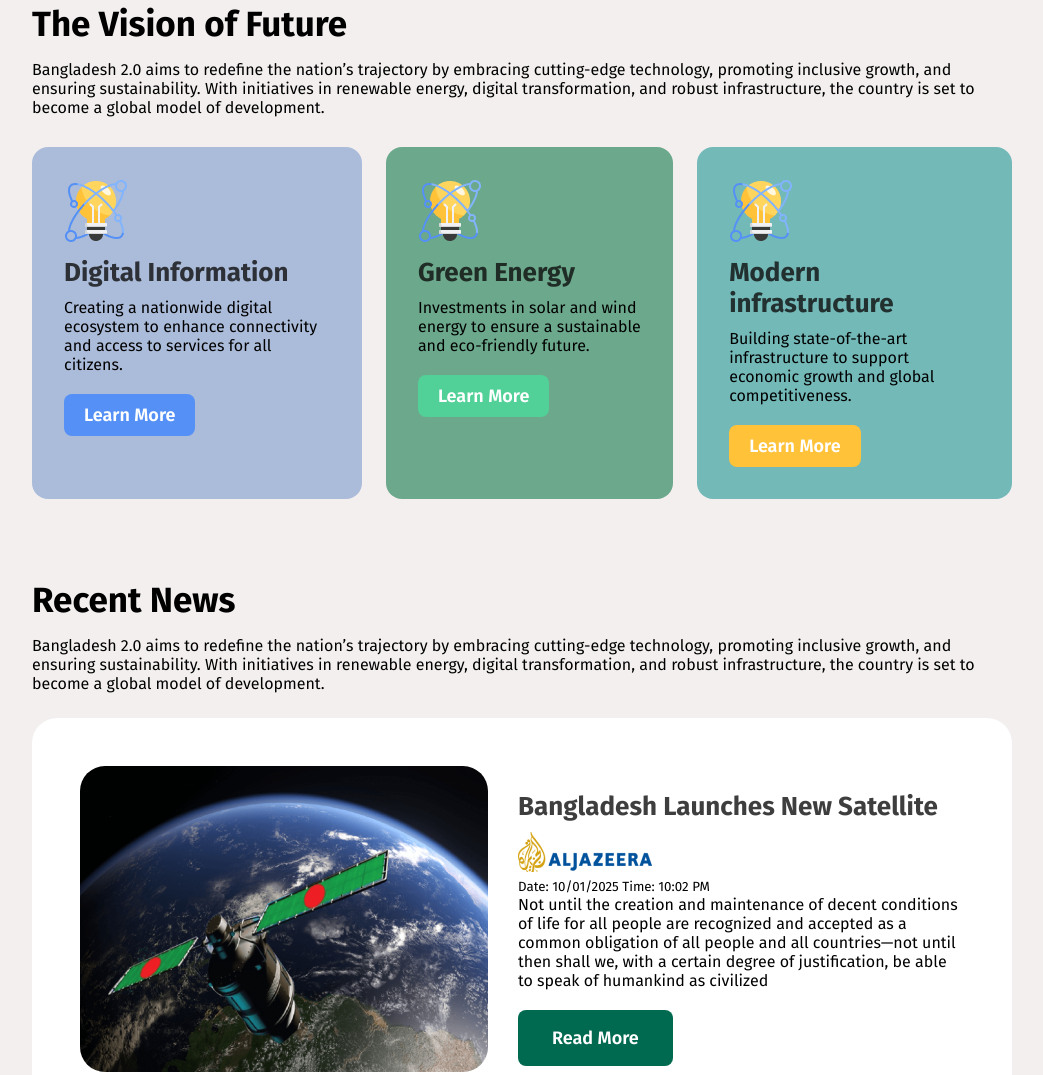
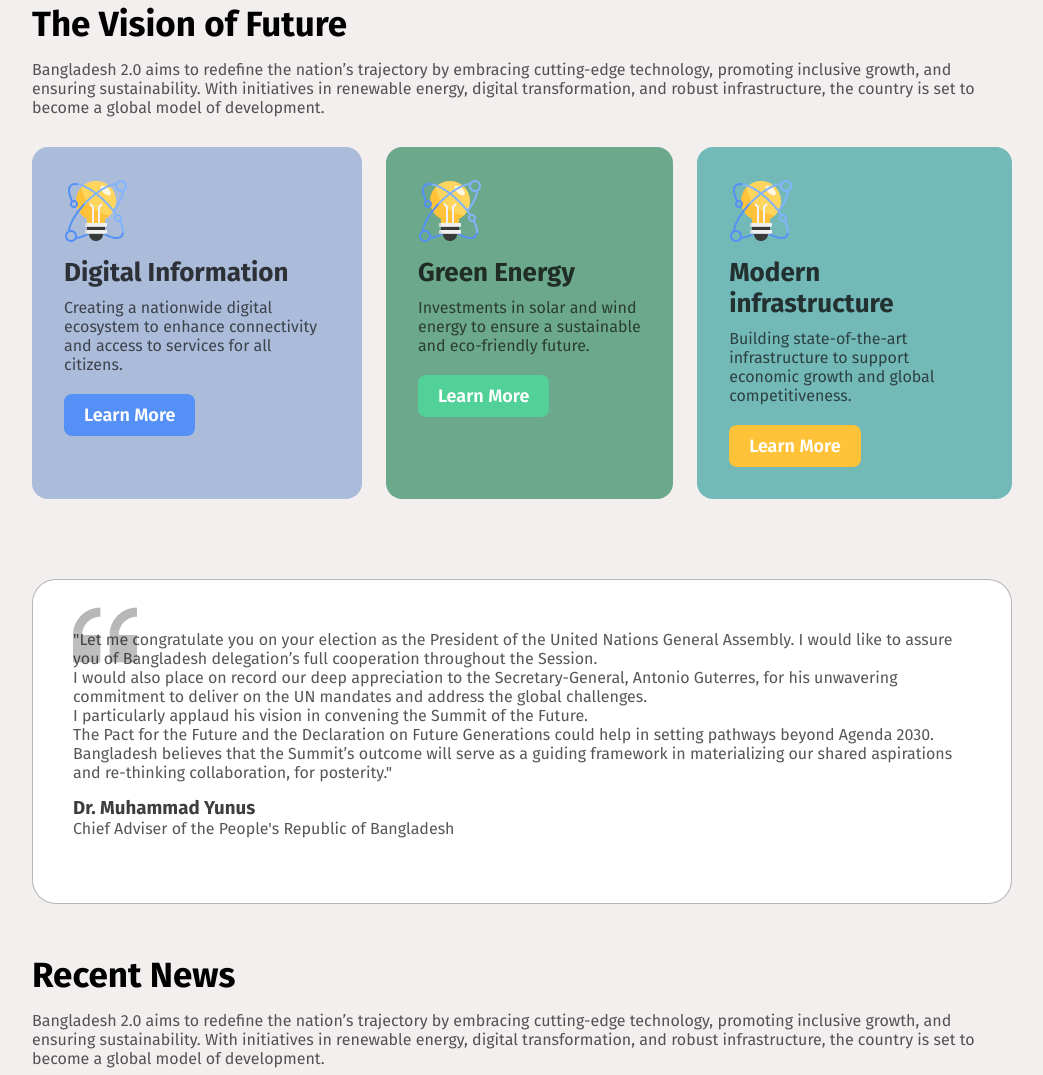
Before and after one commit to AKToran/Bangladesh_2.0, a plain HTML site: page index.html in a window 1280 px wide. Shown: the part 764-1839 px from the top of the page, without its empty margins (118-1161 px from the left). Drawn offline with Linux system fonts and the light colour scheme.

Commit message:
qoute section done

```diff
--- a/index.html
+++ b/index.html
@@ -61,6 +61,17 @@
 
         </section>
 
+        <!-- quote section -->
+        <section class="quote bg-2">
+            <p>"Let me congratulate you on your election as the President of the United Nations General Assembly. I would like to assure you of Bangladesh delegation’s full cooperation throughout the Session.
+            <br>
+            I would also place on record our deep appreciation to the Secretary-General, Antonio Guterres, for his unwavering commitment to deliver on the UN mandates and address the global challenges.
+            <br>
+            I particularly applaud his vision in convening the Summit of the Future. <br>The Pact for the Future and the Declaration on Future Generations could help in setting pathways beyond Agenda 2030. Bangladesh believes that the Summit’s outcome will serve as a guiding framework in materializing our shared aspirations and re-thinking collaboration, for posterity." </p>
+            <h3 class="bg-2">Dr. Muhammad Yunus</h3>
+            <p>Chief Adviser of the People's Republic of Bangladesh</p>
+        </section>
+
         <!-- news section -->
         <section class="news">
             <h2 class="section-title">Recent News</h2>
@@ -87,7 +98,7 @@
                 <div class="bg-2">
                     <h3 class="bg-2">Bangladesh Launches New Satellite</h3>
                     <img class="bg-2" src="assets/al-jazeera.png" alt="">
-                    <p class="bg-2"><small class="bg-2">Date: 10/01/2025 Time: 10:02 PM</small></p>
+                    <p class="bg-2"><small class="bg-2">Date: 10/01/2025  Time: 10:02 PM</small></p>
                     <p class="bg-2">Not until the creation and maintenance of decent conditions of life for all people
                         are recognized and accepted as a common obligation of all people and all countries—not until
                         then shall we,
--- a/styles.css
+++ b/styles.css
@@ -8,6 +8,8 @@
 }
 button:hover{
     cursor: pointer;
+    color: rgba(14, 14, 14, 0.7);
+    background-color: cyan;
 }
 
 /* shared styles */
@@ -45,6 +47,9 @@ button:hover{
 
 body {
     margin: 30px 150px;
+}
+p{
+    color: rgba(14, 14, 14, 0.7);
 }
 
 nav {
@@ -117,6 +122,15 @@ nav>button {
 .card:hover{
     background-color: rgb(126, 197, 227);
 }
+.card img:hover{
+    background-color: rgb(126, 197, 227);
+}
+.card p:hover{
+    background-color: rgb(126, 197, 227);
+}
+.card h3:hover{
+    background-color: rgb(126, 197, 227);
+}
 
 .bg-3 {
     background: rgb(171, 188, 218);
@@ -136,6 +150,23 @@ nav>button {
 .yellow{
     background-color:rgb(255, 194, 57);
 }
+
+/* quote section */
+.quote{
+    background-image: url("assets/quote-bg.png");
+    background-position: 40px 23px;
+    background-repeat: no-repeat;
+    padding: 50px 40px;
+    margin-bottom: 50px;
+    border-radius: 24px;
+    color: rgba(14, 14, 14, 0.8);
+    border: 1px solid rgba(14, 14, 14, 0.3);
+}
+.quote p{
+    background-color: rgba(255, 255, 255, .1);
+    margin-bottom:15px;
+}
+
 
 /* news card section */
 
```
